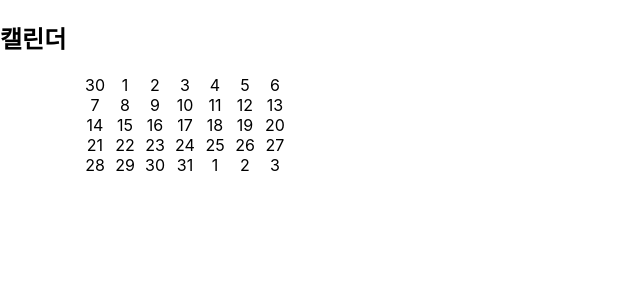
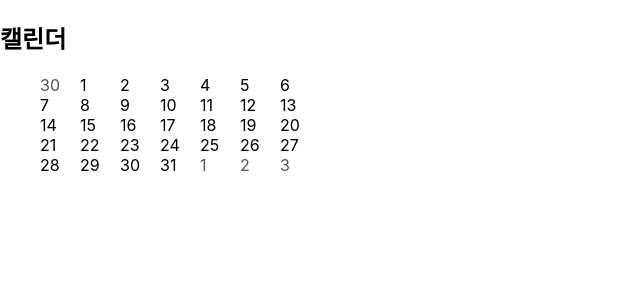
Before and after one commit to somn45/calendar-layout, a React (Create React App) app: page / in a window 1280 px wide. Shown: the top 300 px of the page, without its empty margins (0-640 px from the left). Built offline with nearby package versions, Linux system fonts and the light colour scheme.

Commit message:
달력 생성 함수 개선 : date-fns 모듈을 사용

```diff
--- a/src/App.tsx
+++ b/src/App.tsx
@@ -4,68 +4,76 @@ import styled from 'styled-components';
 import { getDaysInMonth } from 'date-fns';
 import Week from './Week';
 
-const MonthCalendar = styled.ul`
-  display: flex;
-  flex-direction: column;
+const CalendarLayout = styled.ul`
+  display: grid;
+  grid-template-columns: repeat(7, 40px);
   list-style-type: none;
 `;
 
+const CalendarDateItem = styled.li<{$iscurrentdate: boolean}>`
+  color: ${props => props.$iscurrentdate ? '#000' : '#555'};
+`;
+
+interface CalendarDate {
+  key: number;
+  date: number;
+  isCurrentDate: boolean;
+}
+
+
+
 function App() {
-  const [calendar, setCalendar] = useState<number[][] | null>(null)
+  const [currentDay, setCurrentDay] = useState(new Date());
+  const [calendar, setCalendar] = useState<CalendarDate[] | null>(null)
   useEffect(() => {
     createMonthDays();
   }, []);
 
   const createMonthDays = () => {
-    const now = new Date();
-    const nowMonthFirstDate = new Date(now.getFullYear(), now.getMonth(), 1);
+    // 현재 달의 첫째 날 (ex. 현재 7월일 때 => 7월 1일)
+    const nowMonthFirstDate = new Date(currentDay.getFullYear(), currentDay.getMonth(), 1);
     // 무슨 요일이지?
     const day = nowMonthFirstDate.getDay();
-    // 몇일이지?
-    let currentDate = nowMonthFirstDate.getDate();
+
+    // 현재 달의 요일은 얼마나 있는가? (ex. 현재 7월일 때 => 31)
     const totalDateCurrentMonth = getDaysInMonth(new Date(nowMonthFirstDate.getFullYear(), nowMonthFirstDate.getMonth()));
 
-    // 현재 달의 달력
-    let calendar: number[][] = [];
-    while(currentDate <= totalDateCurrentMonth) {
-      const week = createWeekCalendar(currentDate, day);
-      calendar.push(week);
-      currentDate += 7;
-    }
-    calendar = calendar.map((week, index) => {
-      return index === 0 ? findLastMonthDate(calendar[index]) : index === calendar.length - 1 ? findNextMonthDate(calendar[index]) : week;
+    const calendar = Array.from({length: 35}, (v, i) => i - day + 1).map(date => {
+      if(date < 1) {
+        const lastMonthFirstDate = new Date(currentDay.getFullYear(), currentDay.getMonth() - 1, 1);
+        const totalDateLastMonth = getDaysInMonth(new Date(lastMonthFirstDate));
+        return {
+          key: date,
+          date: date + totalDateLastMonth,
+          isCurrentDate: false,
+        };
+      }
+      else if(date > totalDateCurrentMonth) {
+        const nextMonthFirstDate = new Date(currentDay.getFullYear(), currentDay.getMonth() + 1, 1);
+        const totalDateNextMonth = getDaysInMonth(new Date(nextMonthFirstDate));
+        return {
+          key: date,
+          date: date - totalDateNextMonth,
+          isCurrentDate: false,
+        };
+      }
+      return {
+        key: date,
+        date,
+        isCurrentDate: true,
+      };
     })
     setCalendar(calendar);
-  }
-
-  const findNextMonthDate = (week: number[]) => {
-    const totalDateCurrentMonth = getDaysInMonth(new Date(new Date().getFullYear(), new Date().getMonth()));
-    const includeNextMonthDate = week.map(date => {
-      return date > totalDateCurrentMonth ? date - totalDateCurrentMonth : date;
-    })
-    return includeNextMonthDate;
-  }
-
-  const findLastMonthDate = (week: number[]) => {
-    const totalDateLastMonth = getDaysInMonth(new Date(new Date().getFullYear(), new Date().getMonth() - 1));
-    const includeLastMonthDate = week.map((date) => {
-      return date < 1 ? date + totalDateLastMonth : date;
-    });
-    return includeLastMonthDate;
-  }
-
-  const createWeekCalendar = (startDate: number, day: number) => {
-    return Array.from(new Array(7), (startDate, i) => (i + 1)).map(date => date + startDate - 1 - day);
   }
 
   return (
     <section>
       <h1>캘린더</h1>
-      <MonthCalendar>
-      {calendar?.map(week => (
-        <Week key={week[0]} week={week} />
-      ))}
-      </MonthCalendar>
+      <CalendarLayout>
+        {calendar?.map(date => (
+          <CalendarDateItem key={date.key} $iscurrentdate={date.isCurrentDate}>{date.date}</CalendarDateItem>
+        ))}
+      </CalendarLayout>
     </section>
   );
 }
```
